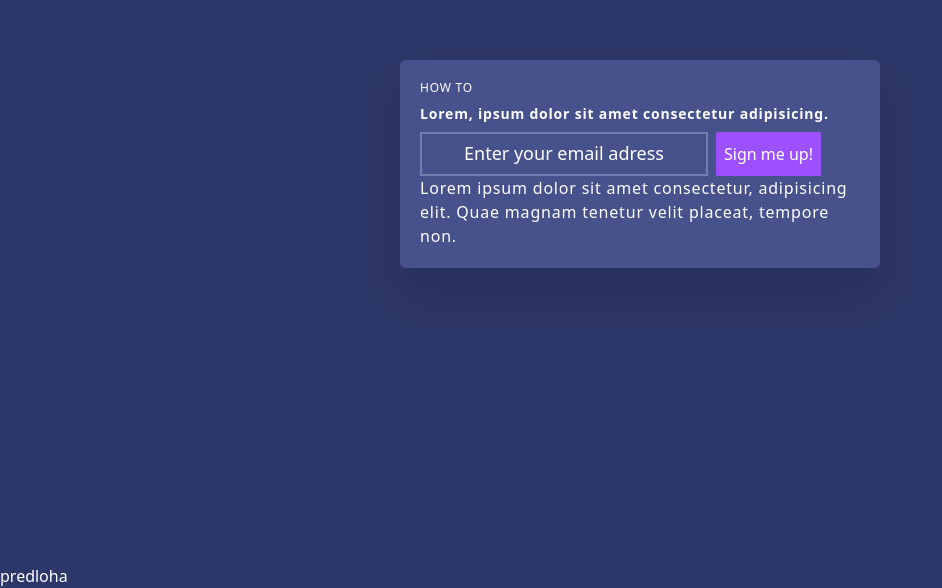
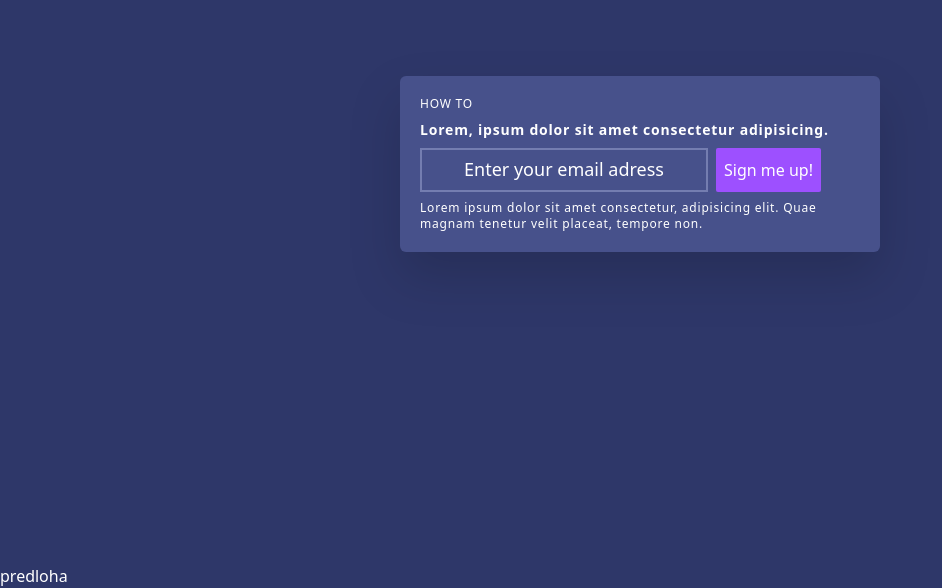
Before and after one commit to matejvalocky/tailwind-od22, a website: page src/index.html in a window 1280 px wide. Shown: the part 236-824 px from the top of the page, without its empty margins (0-942 px from the left). Drawn offline with Linux system fonts and the light colour scheme.

Commit message:
28. TailWind - Dokončení

```diff
--- a/src/index.html
+++ b/src/index.html
@@ -8,7 +8,7 @@
 </head>
 <body>
     <section class="flex flex-row items-center justify-center h-screen">
-        <div class="bg-[#47518b] text-white w-4/5 md:w-[480px] h-52 tracking-wider p-5 rounded-md drop-shadow-2xl">
+        <div class="bg-[#47518b] text-white w-4/5 md:w-[480px] tracking-wider p-5 rounded-md drop-shadow-2xl">
             <h1 class="uppercase text-xs mb-2 text-center md:text-left">How to</h1>
             <p class="text-center md:text-left mb-2 font-bold text-sm">Lorem, ipsum dolor sit amet consectetur adipisicing.</p>
             <!-- form -->
@@ -33,7 +33,7 @@
                                 rounded-sm
                                 h-11">Sign me up!</button>
             </div>
-            <p>Lorem ipsum dolor sit amet consectetur, adipisicing elit. Quae magnam tenetur velit placeat, tempore non.</p>
+            <p class="text-xs mt-2 ">Lorem ipsum dolor sit amet consectetur, adipisicing elit. Quae magnam tenetur velit placeat, tempore non.</p>
         </div>
     </section>
 
```
Also changed, not shown: dist/output.css.
